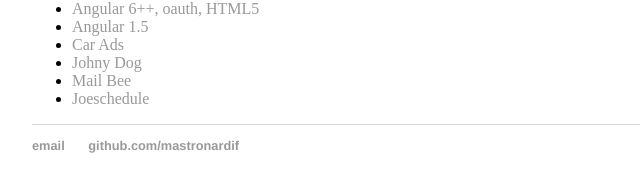
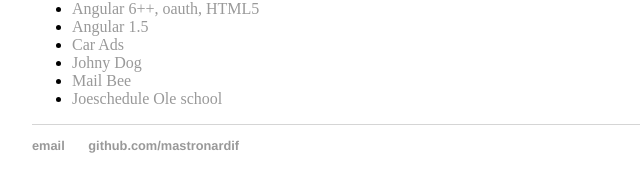
Before and after one commit to mastronardif/mastronardif.github.io, a plain HTML site: page index.html in a window 1280 px wide. Shown: the part 302-494 px from the top of the page, 160-800 px from the left. Drawn offline with Linux system fonts and the light colour scheme.

Commit message:
Update index.html

```diff
--- a/index.html
+++ b/index.html
@@ -31,7 +31,7 @@
 			<li><a href="https://johndog.herokuapp.com/"> Johny Dog</a></li>
 
 			<li><a href="http://csmailbee.apphb.com/"> Mail Bee</a></li>
-			<li><a href="http://joeschedule.com/"> Joeschedule</a></li>
+			<li><a href="http://joeschedule.com/"> Joeschedule Ole school</a></li>
     			</ul>
 		</div>
 
```
